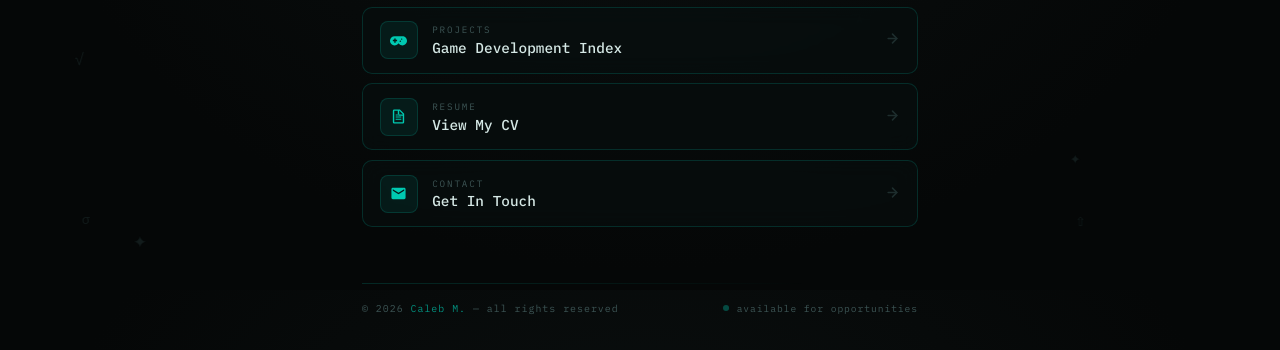
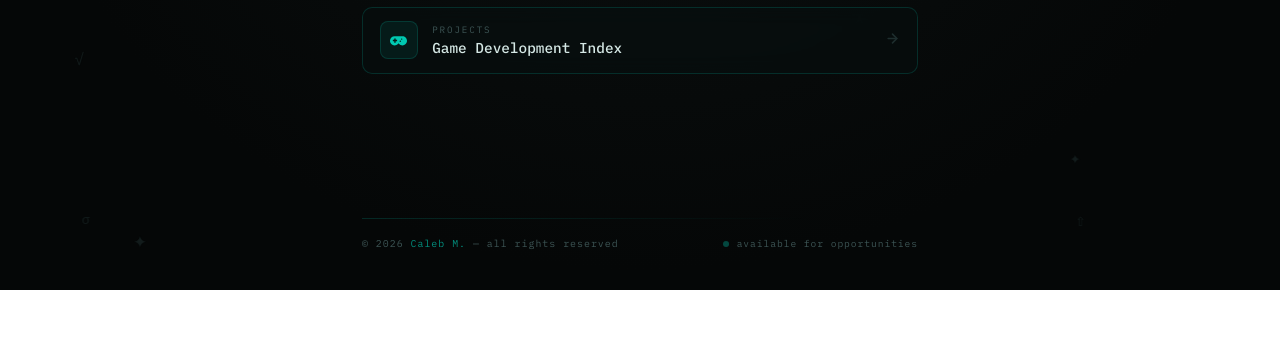
Before and after one commit to Kymiira/Portf., a plain HTML site: page portfolio.html in a window 1280 px wide. Shown: the part 510-860 px from the top of the page. After the commit the page ends 800 px from the top, so only its background shows below. Drawn offline with Linux system fonts and the light colour scheme.

Commit message:
Clean up portfolio.html by removing comments
Removed unnecessary commented sections to clean up the code.

```diff
--- a/portfolio.html
+++ b/portfolio.html
@@ -35,7 +35,6 @@
       overflow-x: hidden;
     }
 
-    /* ── Symbol background layer ── */
     #symbols {
       position: fixed;
       inset: 0;
@@ -44,7 +43,6 @@
       overflow: hidden;
     }
 
-    /* Horizontally drifting symbols */
     .sym-drift {
       position: absolute;
       font-family: var(--mono);
@@ -61,7 +59,6 @@
       100% { transform: translateX(var(--dx)); opacity: 0; }
     }
 
-    /* Orbiting symbols */
     .sym-orbit-wrap {
       position: absolute;
       width: 0;
@@ -90,7 +87,6 @@
       to   { transform: translateX(var(--radius)) rotate(-360deg); }
     }
 
-    /* ── Page wrapper ── */
     .page {
       position: relative;
       z-index: 1;
@@ -100,7 +96,6 @@
       min-height: 100vh;
     }
 
-    /* ── Header ── */
     header {
       width: 100%;
       max-width: 620px;
@@ -143,7 +138,6 @@
       background: linear-gradient(to right, var(--teal-border) 0%, transparent 80%);
     }
 
-    /* ── Main ── */
     main {
       flex: 1;
       width: 100%;
@@ -162,7 +156,6 @@
       margin-bottom: 0.3rem;
     }
 
-    /* ── Link cards ── */
     .link-card {
       display: flex;
       align-items: center;
@@ -244,7 +237,6 @@
 
     .link-card:hover .card-arrow { color: var(--teal); transform: translateX(4px); }
 
-    /* ── Footer ── */
     footer {
       width: 100%;
       max-width: 620px;
@@ -328,7 +320,6 @@
 
   <script>
     /* ================================================================
-       ✦  CONFIG  —  Edit this block to update your site
     ================================================================ */
     const CONFIG = {
       name:       "Caleb M.",
@@ -339,44 +330,31 @@
         {
           category: "Video",
           title:    "YouTube",
-          url:      "https://youtube.com/@yourhandle",      // ← your URL
+          url:      "https://youtube.com/@yourhandle",      //  URL
           icon:     "youtube"
         },
         {
           category: "Short-form",
           title:    "TikTok",
-          url:      "https://tiktok.com/@yourhandle",       // ← your URL
+          url:      "https://tiktok.com/@yourhandle",       //  URL
           icon:     "tiktok"
         },
         {
           category: "Code",
           title:    "GitHub",
-          url:      "https://github.com/yourhandle",        // ← your URL
+          url:      "https://github.com/yourhandle",        //  URL
           icon:     "github"
         },
         {
           category: "Projects",
           title:    "Game Development Index",
-          url:      "https://yourwebsite.com/games",        // ← your URL
+          url:      "https://yourwebsite.com/games",        //  URL
           icon:     "gamepad"
-        },
-        {
-          category: "Resume",
-          title:    "View My CV",
-          url:      "https://yourwebsite.com/resume.pdf",   // ← your URL
-          icon:     "resume"
-        },
-        {
-          category: "Contact",
-          title:    "Get In Touch",
-          url:      "mailto:you@email.com",                 // ← your email
-          icon:     "email"
         }
       ]
     };
 
     /* ================================================================
-       ✦  ICONS
     ================================================================ */
     const ICONS = {
       youtube:  `<path d="M23.498 6.186a3.016 3.016 0 0 0-2.122-2.136C19.505 3.545 12 3.545 12 3.545s-7.505 0-9.377.505A3.017 3.017 0 0 0 .502 6.186C0 8.07 0 12 0 12s0 3.93.502 5.814a3.016 3.016 0 0 0 2.122 2.136c1.871.505 9.376.505 9.376.505s7.505 0 9.377-.505a3.015 3.015 0 0 0 2.122-2.136C24 15.93 24 12 24 12s0-3.93-.502-5.814zM9.545 15.568V8.432L15.818 12l-6.273 3.568z"/>`,
@@ -386,43 +364,30 @@
       resume:   `<path d="M14 2H6a2 2 0 0 0-2 2v16a2 2 0 0 0 2 2h12a2 2 0 0 0 2-2V8l-6-6zm-1 1.5L18.5 9H13V3.5zM6 20V4h5v7h7v9H6zm2-5h8v1.5H8V15zm0-3h8v1.5H8V12zm0-3h4v1.5H8V9z"/>`,
       email:    `<path d="M20 4H4c-1.1 0-2 .9-2 2v12c0 1.1.9 2 2 2h16c1.1 0 2-.9 2-2V6c0-1.1-.9-2-2-2zm0 4-8 5-8-5V6l8 5 8-5v2z"/>`,
       globe:    `<path d="M12 2C6.477 2 2 6.477 2 12s4.477 10 10 10 10-4.477 10-10S17.523 2 12 2zm6.93 6h-2.95a15.65 15.65 0 0 0-1.38-3.56A8.014 8.014 0 0 1 18.93 8zM12 4.04c.83 1.2 1.48 2.53 1.91 3.96h-3.82c.43-1.43 1.08-2.76 1.91-3.96zM4.26 14a7.822 7.822 0 0 1 0-4h3.38c-.08.66-.14 1.32-.14 2s.06 1.34.14 2H4.26zm.81 2h2.95c.32 1.25.78 2.45 1.38 3.56A7.987 7.987 0 0 1 5.07 16zm2.95-8H5.07a7.987 7.987 0 0 1 4.33-3.56A15.65 15.65 0 0 0 8.02 8zM12 19.96c-.83-1.2-1.48-2.53-1.91-3.96h3.82c-.43 1.43-1.08 2.76-1.91 3.96zM14.34 14H9.66c-.09-.66-.16-1.32-.16-2s.07-1.35.16-2h4.68c.09.65.16 1.32.16 2s-.07 1.34-.16 2zm.25 5.56c.6-1.11 1.06-2.31 1.38-3.56h2.95a8.014 8.014 0 0 1-4.33 3.56zM16.36 14c.08-.66.14-1.32.14-2s-.06-1.34-.14-2h3.38a7.822 7.822 0 0 1 0 4h-3.38z"/>`,
-      linkedin: `<path d="M20.447 20.452h-3.554v-5.569c0-1.328-.027-3.037-1.852-3.037-1.853 0-2.136 1.445-2.136 2.939v5.667H9.351V9h3.414v1.561h.046c.477-.9 1.637-1.85 3.37-1.85 3.601 0 4.267 2.37 4.267 5.455v6.286zM5.337 7.433a2.062 2.062 0 0 1-2.063-2.065 2.064 2.064 0 1 1 2.063 2.065zm1.782 13.019H3.555V9h3.564v11.452zM22.225 0H1.771C.792 0 0 .774 0 1.729v20.542C0 23.227.792 24 1.771 24h20.451C23.2 24 24 23.227 24 22.271V1.729C24 .774 23.2 0 22.222 0h.003z"/>`
     };
 
     /* ================================================================
-       ✦  UNICODE SYMBOL POOL
-       Add or remove characters from any category freely.
     ================================================================ */
     const SYMBOL_POOL = [
-      /* Math & logic */
       '∑','∂','∇','∞','∫','∏','√','∆','∀','∃','∈','∉','⊂','⊃','∩','∪',
       '≠','≈','≡','≤','≥','±','×','÷','∝','∅','∴','∵','⊕','⊗','⊥','∥',
-      /* Geometric */
       '◆','◇','○','●','□','■','△','▲','▽','▼','◈','◉','◎','⬡','⬢','⬟',
       '⬠','▷','◁','◀','▶','◐','◑','◒','◓','⬖','⬗','⬘','⬙','⟁','⌬',
-      /* Arrows */
       '←','→','↑','↓','↔','↕','⇐','⇒','⇑','⇓','⇔','↗','↘','↙','↖',
       '⇢','⇠','⇡','⇣','↭','⇝','⇜','↺','↻','⟳','⟲','↯','⤴','⤵',
-      /* Box drawing */
       '┌','┐','└','┘','├','┤','┬','┴','┼','─','│','╔','╗','╚','╝','╠',
       '╣','╦','╩','╬','═','║','╒','╓','╕','╖','╘','╙','╛','╜','╞','╡',
-      /* Greek */
       'α','β','γ','δ','ε','ζ','η','θ','ι','κ','λ','μ','ν','ξ','π','ρ',
       'σ','τ','υ','φ','χ','ψ','ω','Γ','Λ','Σ','Φ','Ψ','Ω',
-      /* Misc techy */
       '⌘','⌥','⎋','⏎','⌫','⌦','⊞','⊟','⊠','⊡','⌨','⌃','⇧','⌀',
       '⟨','⟩','⟦','⟧','⟪','⟫','⦃','⦄','⦇','⦈','❮','❯',
-      /* Stars & sparkles */
       '★','☆','✦','✧','✩','✪','✫','✬','✭','✮','✯','✰','⋆','✶','✷','✸',
-      /* Braille dots (techy texture) */
       '⣿','⣾','⣽','⣻','⢿','⡿','⣷','⣯','⣟','⡾','⢾','⣜','⣸','⢸',
-      /* Misc symbols */
       '⚙','⚡','⚛','⚗','⚔','⚑','⚐','☰','☱','☲','☳','☴','☵','☶','☷',
       '⌖','⌗','⌘','⊹','⋈','⋉','⋊','⋋','⋌','⋍','⋎','⋏','⋐','⋑'
     ];
 
     /* ================================================================
-       ✦  BACKGROUND — drifters + orbiters, both using random symbols
     ================================================================ */
     function rand(min, max) { return min + Math.random() * (max - min); }
     function pick(arr)       { return arr[Math.floor(Math.random() * arr.length)]; }
@@ -489,7 +454,6 @@
     }
 
     /* ================================================================
-       ✦  RENDER
     ================================================================ */
     function renderHeader() {
       const parts = CONFIG.name.trim().split(' ');
@@ -537,7 +501,7 @@
       document.getElementById('footer-status-text').textContent = CONFIG.statusText;
     }
 
-    /* ── Init ── */
+    /*  Init  */
     spawnDrifters();
     spawnOrbiters();
     renderHeader();
```
